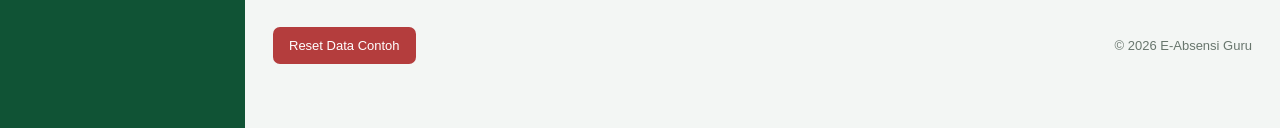
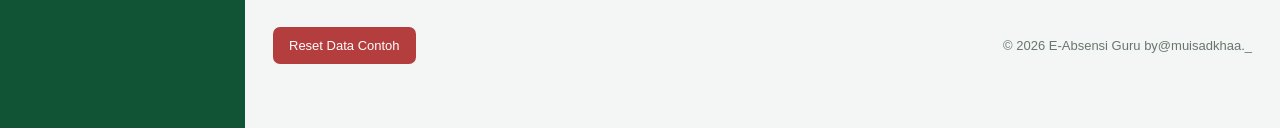
Before and after one commit to muisadkhaa09-byte/ABSENSI-SISWA-DIGITAL, a plain HTML site: page index.html in a window 1280 px wide. Shown: the part 636-764 px from the top of the page. Drawn offline with Linux system fonts and the light colour scheme.

Commit message:
Update index.html

```diff
--- a/index.html
+++ b/index.html
@@ -174,7 +174,7 @@
 
       <footer>
         <button class="btn danger" id="resetDemo">Reset Data Contoh</button>
-        <p>© 2026 E-Absensi Guru</p>
+        <p>© 2026 E-Absensi Guru by@muisadkhaa._</p>
       </footer>
     </main>
   </div>
```
